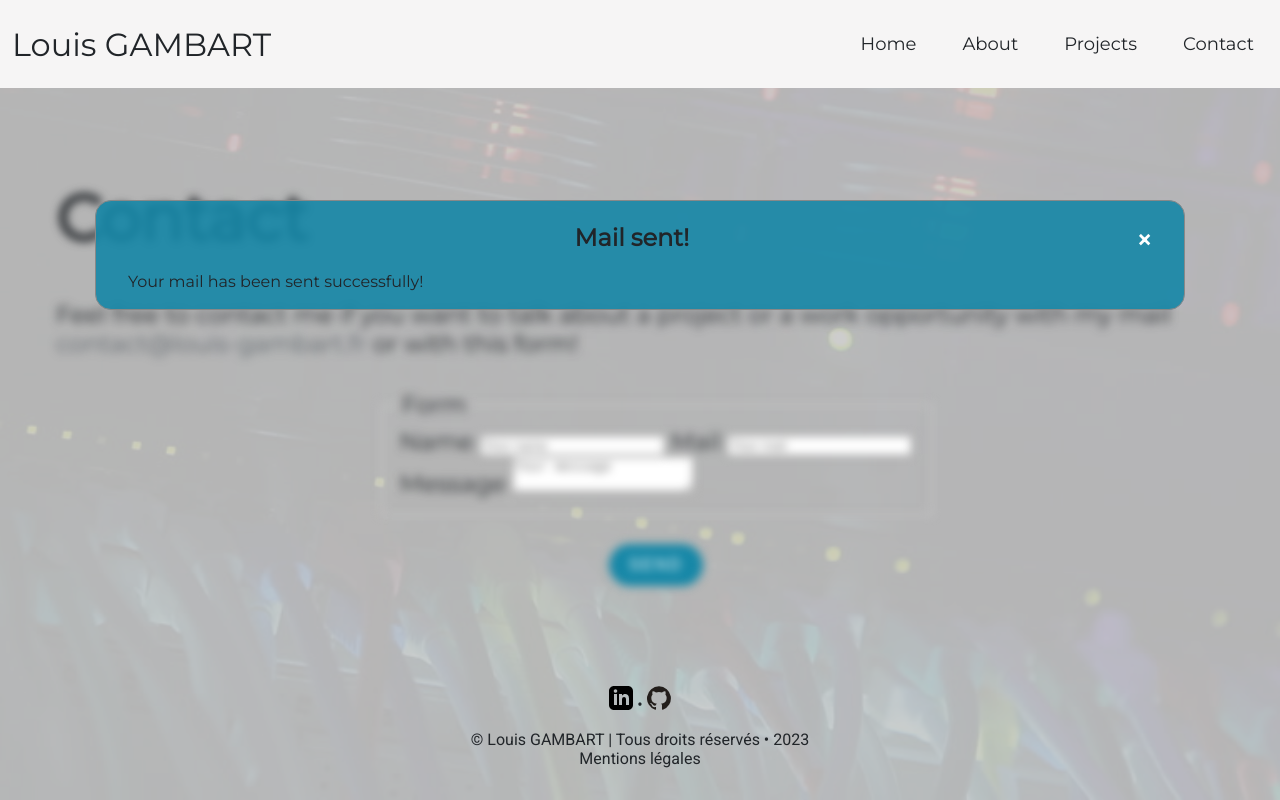
After one commit to Isnubi/Portfolio, a PHP site: page /pages/contact.php?is_send=1 in a window 1280 px wide. The commit adds this page. Run offline with PHP 8.4, Linux system fonts and the light colour scheme.

Commit message:
Add contact page (with js, php form and css associated) Work in progress for the css form

```diff
--- /dev/null
+++ b/pages/contact.php
@@ -0,0 +1,66 @@
+<!doctype html>
+<html lang="fr">
+    <?php include($_SERVER['DOCUMENT_ROOT'].'/private/php/header.php');?>
+    <body id="body">
+        <div id="filter"></div>
+        <div id="banner"></div>
+        <?php include($_SERVER['DOCUMENT_ROOT'].'/private/php/navbar.php');?>
+        <main class="container">
+            <div class="contact">
+                <h1>Contact</h1>
+                <p>Feel free to contact me if you want to talk about a project or a work opportunity with my mail
+                    <span class="mail"><a href="mailto:contact@louis-gambart.fr">contact@louis-gambart.fr</a></span>
+                    or with this form!</p>
+                <div class="form">
+                    <form action="/private/php/contact.php" method="post">
+                        <div class="form-group">
+                            <fieldset>
+                                <legend>Form</legend>
+                                <label for="name">Name</label>
+                                <input type="text" name="name" id="name" placeholder="Your name" required>
+                                <label for="mail">Mail</label>
+                                <input type="email" name="mail" id="mail" placeholder="Your mail" required><br>
+                                <label for="message">Message</label>
+                                <textarea name="message" id="message" placeholder="Your message" required></textarea>
+                            </fieldset>
+                        </div><br>
+                        <div class="form-group">
+                            <button type="submit" class="btn">Send</button>
+                        </div>
+                    </form>
+                </div>
+            </div>
+        </main>
+        <div id="success" class="modal">
+            <div class="modal-content">
+                <div class="modal-header">
+                    <span class="close">&times;</span>
+                    <h2>Mail sent!</h2>
+                </div>
+                <div class="modal-body">
+                    <p>Your mail has been sent successfully!</p>
+                </div>
+            </div>
+        </div>
+        <div id="failed" class="modal">
+            <div class="modal-content">
+                <div class="modal-header">
+                    <span class="close">&times;</span>
+                    <h2>Mail not sent!</h2>
+                </div>
+                <div class="modal-body">
+                    <p>An error occurred while sending your mail, please try again later.</p>
+                </div>
+            </div>
+        </div>
+    </body>
+    <?php include($_SERVER['DOCUMENT_ROOT'].'/private/php/footer.php');?>
+    <script src="/private/js/contact.js"></script>
+    <?php
+    if($_GET['is_send'] == '1'){
+        echo "<script>openModal('success');</script>";
+    } elseif ($_GET['is_send'] == '0') {
+        echo "<script>openModal('failed');</script>";
+    }
+    ?>
+</html>
--- /dev/null
+++ b/private/css/contact.css
@@ -0,0 +1,26 @@
+.contact {
+    margin-left: 2rem;
+    font-size: 1.5rem;
+}
+
+.contact h1 {
+    font-size: 4rem;
+}
+
+.mail a { color: var(--mail-text-color); text-decoration: none; }
+.mail a:hover { color: var(--mail-text-color); text-decoration: none; background: transparent; }
+.mail a:visited { color: var(--mail-text-color); text-decoration: none; }
+
+.form {
+    margin-top: 2rem;
+    margin-bottom: 2rem;
+    display: flex;
+    align-items: center;
+    justify-content: center;
+}
+.form-group {
+    display: flex;
+    flex-direction: column;
+    align-items: center;
+    justify-content: center;
+}
--- a/private/css/import.css
+++ b/private/css/import.css
@@ -4,6 +4,7 @@
 @import 'navbar.css';
 @import 'about.css';
 @import 'modal.css';
+@import 'contact.css';
 
 @import url("https://fonts.googleapis.com/css2?family=Montserrat&family=Roboto&display=swap");
 
--- /dev/null
+++ b/private/js/contact.js
@@ -0,0 +1,21 @@
+function openModal(modalName) {
+    let modal = document.getElementById(modalName);
+    let container = document.querySelector('.container');
+
+    container.classList.add('is-blurred');
+    setTimeout(function() {
+        modal.style.display = "block";
+    }, 100);
+
+    modal.querySelector('.close').addEventListener('click', function() {
+        modal.style.display = "none";
+        container.classList.remove('is-blurred');
+    });
+
+    window.addEventListener('click', function(event) {
+        if (event.target === modal) {
+            modal.style.display = "none";
+            container.classList.remove('is-blurred');
+        }
+    });
+}
```
Also changed, not shown: private/php/contact.php (added, +18 -0 lines).
